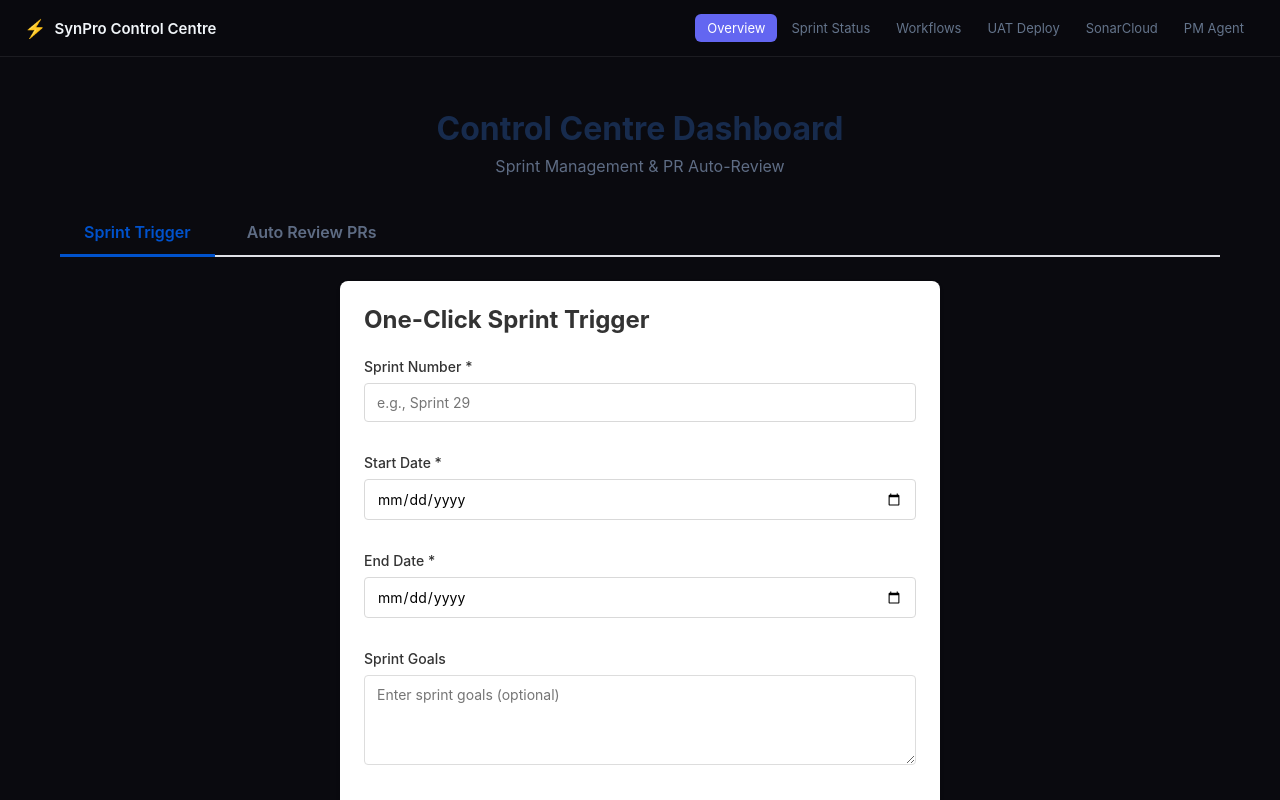
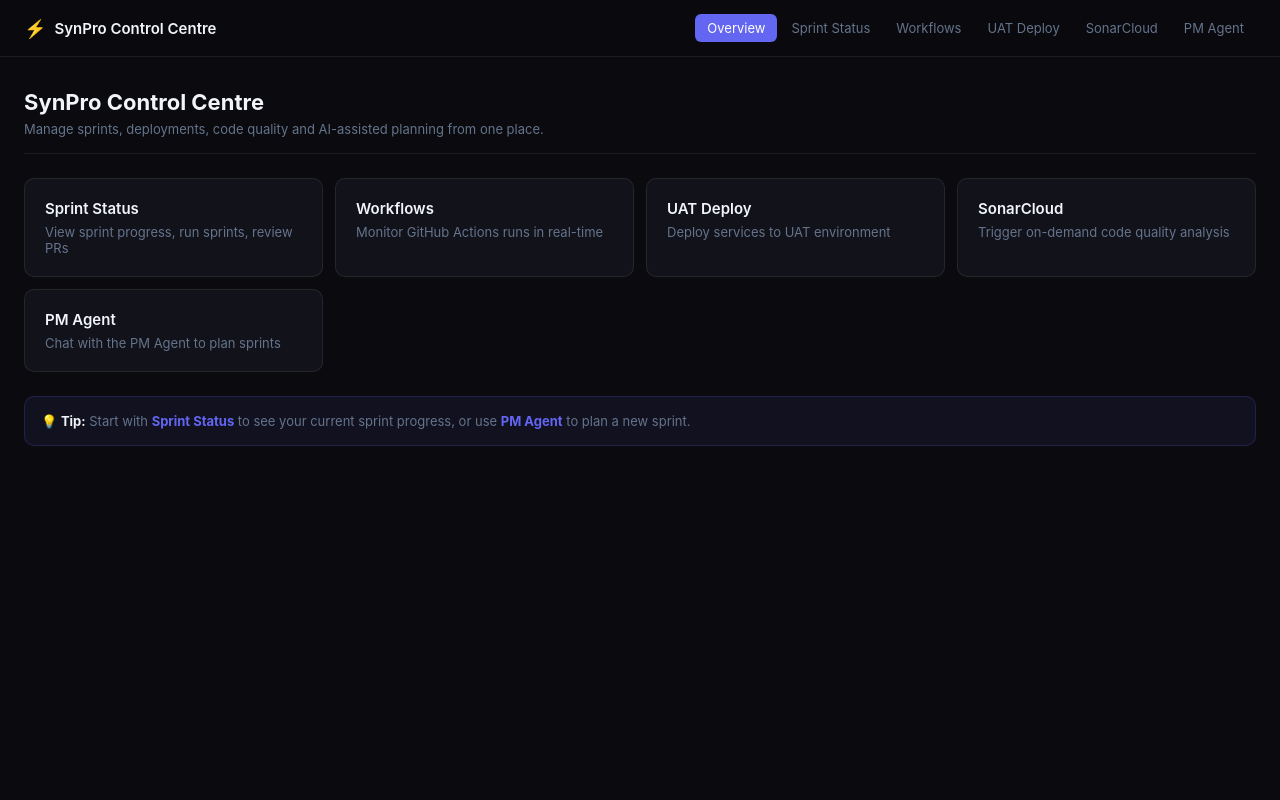
Before and after one commit to synproconsulting/synpro-virtual-dev-team, a React (Vite) app in the folder control-centre/: page / in a window 1280 px wide. Both pictures are taken after a click on the button "Overview". Shown: the top 800 px of the page. Built offline with nearby package versions, Linux system fonts and the light colour scheme; no server answers.

Commit message:
fix: replace old Sprint Trigger form with simple overview dashboard

```diff
--- a/control-centre/src/components/DashboardMain.jsx
+++ b/control-centre/src/components/DashboardMain.jsx
@@ -1,39 +1,47 @@
-import React, { useState } from 'react';
-import SprintTrigger from './SprintTrigger';
-import AutoReviewPR from './AutoReviewPR';
-import './DashboardMain.css';
+import React from "react";
 
-const DashboardMain = () => {
-  const [activeTab, setActiveTab] = useState('sprint');
+const LINKS = [
+  { label: "Sprint Status",  desc: "View sprint progress, run sprints, review PRs",     tab: "sprint" },
+  { label: "Workflows",      desc: "Monitor GitHub Actions runs in real-time",           tab: "workflows" },
+  { label: "UAT Deploy",     desc: "Deploy services to UAT environment",                tab: "deploy" },
+  { label: "SonarCloud",     desc: "Trigger on-demand code quality analysis",           tab: "sonarcloud" },
+  { label: "PM Agent",       desc: "Chat with the PM Agent to plan sprints",            tab: "pm-agent" },
+];
 
-  return (
-    <div className="dashboard-main">
-      <div className="dashboard-header">
-        <h1>Control Centre Dashboard</h1>
-        <p className="subtitle">Sprint Management & PR Auto-Review</p>
+const DashboardMain = () => (
+  <div style={{display:"flex",flexDirection:"column",gap:"1.5rem"}}>
+    <div style={{borderBottom:"1px solid var(--border)",paddingBottom:"1rem"}}>
+      <div style={{fontSize:22,fontWeight:700,marginBottom:6}}>SynPro Control Centre</div>
+      <div style={{fontSize:13,color:"var(--muted)"}}>
+        Manage sprints, deployments, code quality and AI-assisted planning from one place.
+      </div>
     </div>
 
-      <div className="dashboard-tabs">
-        <button
-          className={`tab-button ${activeTab === 'sprint' ? 'active' : ''}`}
-          onClick={() => setActiveTab('sprint')}
+    <div style={{display:"grid",gridTemplateColumns:"repeat(auto-fill,minmax(280px,1fr))",gap:12}}>
+      {LINKS.map(link => (
+        <div key={link.tab} style={{
+          background:"var(--bg-card)", border:"1px solid var(--border)",
+          borderRadius:10, padding:"1.25rem", cursor:"pointer",
+          transition:"border-color 0.15s",
+        }}
+          onMouseEnter={e => e.currentTarget.style.borderColor="var(--accent)"}
+          onMouseLeave={e => e.currentTarget.style.borderColor="var(--border)"}
         >
-          Sprint Trigger
-        </button>
-        <button
-          className={`tab-button ${activeTab === 'pr' ? 'active' : ''}`}
-          onClick={() => setActiveTab('pr')}
-        >
-          Auto Review PRs
-        </button>
+          <div style={{fontSize:15,fontWeight:600,marginBottom:6}}>{link.label}</div>
+          <div style={{fontSize:13,color:"var(--muted)"}}>{link.desc}</div>
+        </div>
+      ))}
     </div>
 
-      <div className="dashboard-content">
-        {activeTab === 'sprint' && <SprintTrigger />}
-        {activeTab === 'pr' && <AutoReviewPR />}
+    <div style={{
+      background:"rgba(99,102,241,0.08)", border:"1px solid rgba(99,102,241,0.2)",
+      borderRadius:10, padding:"1rem", fontSize:13, color:"var(--muted)"
+    }}>
+      💡 <strong style={{color:"var(--text)"}}>Tip:</strong> Start with{" "}
+      <strong style={{color:"var(--accent)"}}>Sprint Status</strong> to see your current sprint progress,
+      or use <strong style={{color:"var(--accent)"}}>PM Agent</strong> to plan a new sprint.
     </div>
   </div>
 );
-};
 
 export default DashboardMain;
```
Lines whose indentation alone changed are shown as unchanged.
